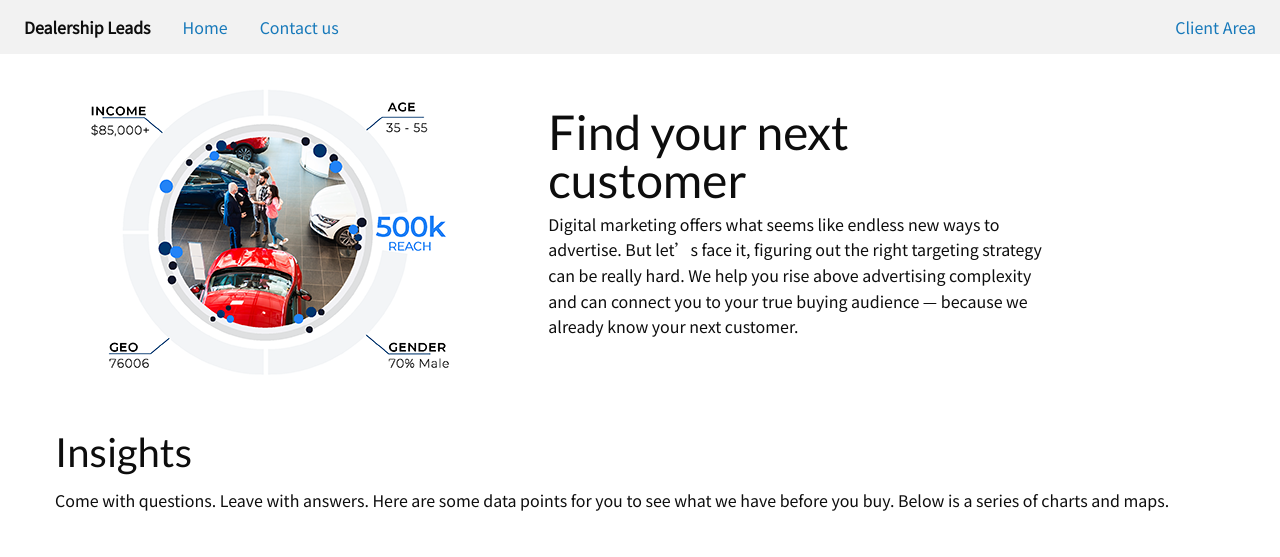
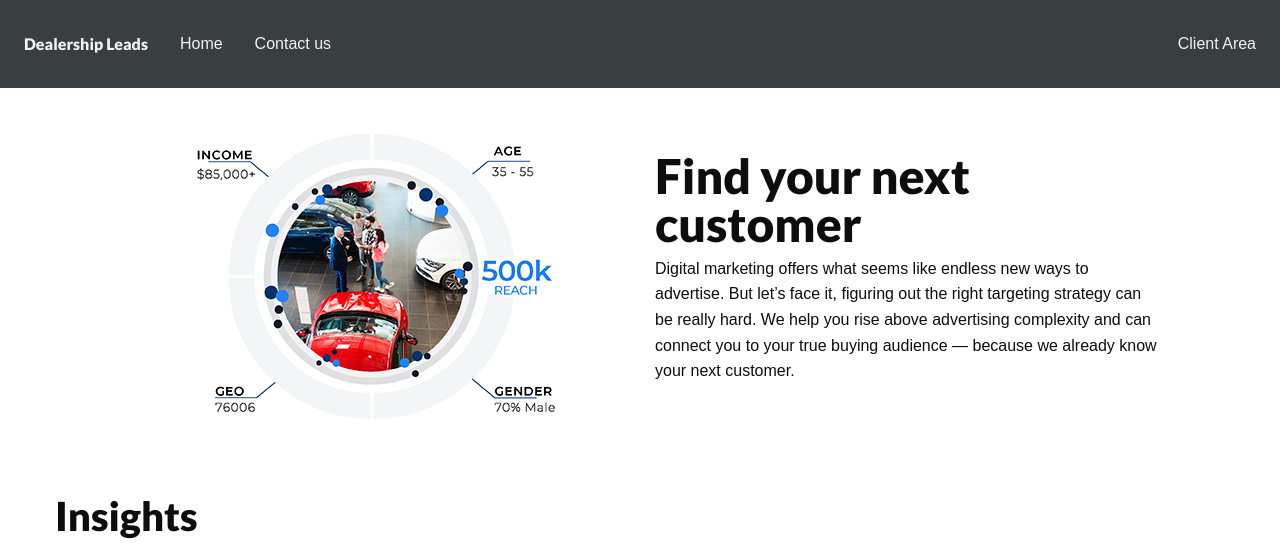
Before and after one commit to ChiqueCode/car_dealerships_dream, a Flask app: page / in a window 1280 px wide. Shown: the top 557 px of the page. Run offline with Flask 2, Linux system fonts and the light colour scheme; data that the repository does not hold is empty; parts of the project's set-up code (start-up, migrations or seed data) failed here and were passed over; some libraries are stand-ins or nearby versions.

Commit message:
🎨 Making things pretty!

```diff
--- a/static/css/main.css
+++ b/static/css/main.css
@@ -1,24 +1,60 @@
 /* Foundation Docs @ https://foundation.zurb.com/sites/docs/ */
 
 /* Color Theme Swatches in Hex */
-dealership-loads-1 { color: #393E40; }
-dealership-loads-2 { color: #687273; }
-dealership-loads-3 { color: #5A8C7A; }
-dealership-loads-4 { color: #F2F2F2; }
-dealership-loads-5 { color: #0D0D0D; }
+dealership-loads-1 {
+  color: #393e40;
+}
+dealership-loads-2 {
+  color: #687273;
+}
+dealership-loads-3 {
+  color: #5a8c7a;
+}
+dealership-loads-4 {
+  color: #f2f2f2;
+}
+dealership-loads-5 {
+  color: #0d0d0d;
+}
 
 body {
-  color: #0D0D0D;
+  color: #0d0d0d;
   background-color: white;
   font-family: "Noto Sans SC", sans-serif;
 }
 
-.top-bar, .top-bar ul {
-  background-color: #F2F2F2;
+/* Navigation */
+.top-bar {
+  padding-top: 25px;
+  padding-bottom: 25px;
+}
+
+.top-bar .menu-text {
+  font-family: "Lato", sans-serif;
+  font-weight: 900;
+}
+
+.top-bar,
+.top-bar ul {
+  background-color: #393e40;
+  color: #f2f2f2;
+}
+
+.top-bar ul a {
+  color: #f2f2f2;
+}
+.top-bar ul a:hover,
+.top-bar ul a:focus {
+  color: #5a8c7a;
 }
 
 h1 {
   line-height: 1;
+}
+
+#banner {
+  margin-top: 10px;
+  margin-bottom: 20px;
 }
 
 /* For all headings */
@@ -29,6 +65,17 @@ h4,
 h5,
 h6 {
   font-family: "Lato", sans-serif;
+  font-weight: 900;
+}
+
+.button {
+  background-color: #5a8c7a;
+  color: #f2f2f2;
+}
+.button:hover,
+.button:focus {
+  background-color: #393e40;
+  color: #f2f2f2;
 }
 
 /* Overriding plotly's default fonts */
@@ -56,6 +103,25 @@ text,
   width: 100%;
 }
 
+footer {
+  background-color: #0d0d0d;
+  color: #687273;
+  padding-top: 50px;
+  padding-bottom: 50px;
+}
+
+footer ul {
+  list-style-type: none;
+}
+
+footer a {
+  color: #5a8c7a;
+}
+footer a:hover,
+footer a:focus {
+  color: #f2f2f2;
+}
+
 /* Responsive Breakpoints aka Media Queries */
 
 /* Small only */
--- a/static/js/charts.js
+++ b/static/js/charts.js
@@ -1,5 +1,4 @@
 // All the charts for the app
-
 
 // Plotly API https://plot.ly/javascript/reference/
 const scatterLineColor = "#5A8C7A";
--- a/templates/index.html
+++ b/templates/index.html
@@ -5,7 +5,10 @@
     <meta name="viewport" content="width=device-width, initial-scale=1.0" />
     <title>Dealership Leads | Home</title>
     <!-- Google Fonts -->
-    <link href="https://fonts.googleapis.com/css?family=Lato|Noto+Sans+SC&display=swap" rel="stylesheet">
+    <link
+      href="https://fonts.googleapis.com/css?family=Lato:900|Noto+Sans&display=swap"
+      rel="stylesheet"
+    />
     <!-- Foundation docs @ https://foundation.zurb.com/sites/docs/ -->
     <link
       rel="stylesheet"
@@ -42,11 +45,11 @@
     </div>
     <!-- End Site navigation -->
 
-    <div class="grid-x grid-padding-x grid-padding-y align-middle">
-      <div class="cell large-5 text-center">
+    <div class="grid-x grid-padding-x grid-padding-y align-middle" id="banner">
+      <div class="cell medium-5 large-offset-1 large-5 text-center">
         <img src="static/images/sitebanner-02.png" alt="Site Banner" />
       </div>
-      <div class="cell large-5">
+      <div class="cell medium-7 large-5">
         <h1>Find your next customer</h1>
         <p>
           Digital marketing offers what seems like endless new ways to
@@ -144,11 +147,40 @@
                 placeholder="(732) 549-6606"
               />
             </div>
-                <button type="submit" class="button large expanded" id="buy-button">Pay with PayPal</button>
+            <button type="submit" class="button large expanded" id="buy-button">
+              Pay with PayPal
+            </button>
           </form>
         </section>
       </div>
     </div>
+
+    <footer class="grid-x grid-padding-x grid-padding-y align-middle">
+      <div class="cell medium-7 large-5 text-center">
+        <h3>Site Created with ❤️ by:</h3>
+        <ul>
+          <li><a href="https://chique.dev/">Kseniya Bogoslavskaya</a></li>
+          <li><a href=""></a></li>
+          <li><a href=""></a></li>
+          <li><a href=""></a></li>
+        </ul>
+      </div>
+      <div class="cell medium-5 large-5">
+        <h3>Find your next customer</h3>
+        <p>
+          Digital marketing offers what seems like endless new ways to
+          advertise. But let’s face it, figuring out the right targeting
+          strategy can be really hard. We help you rise above advertising
+          complexity and can connect you to your true buying audience — because
+          we already know your next customer.
+        </p>
+        <p>
+          <small>
+            <a href="#">Back to top</a>
+          </small>
+        </p>
+      </div>
+    </footer>
 
     <script src="https://code.jquery.com/jquery-2.1.4.min.js"></script>
     <script
```
Also changed, not shown: templates/client-area.html (+34 -14 lines). Lines whose indentation alone changed are shown as unchanged.
